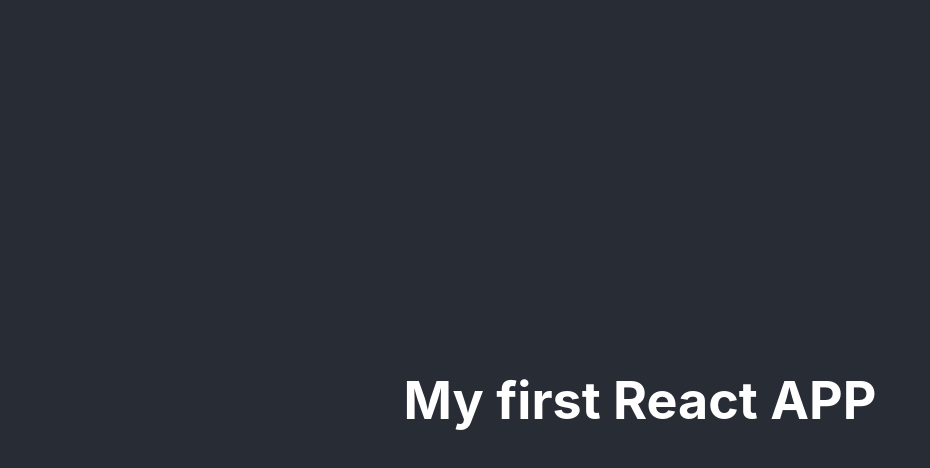
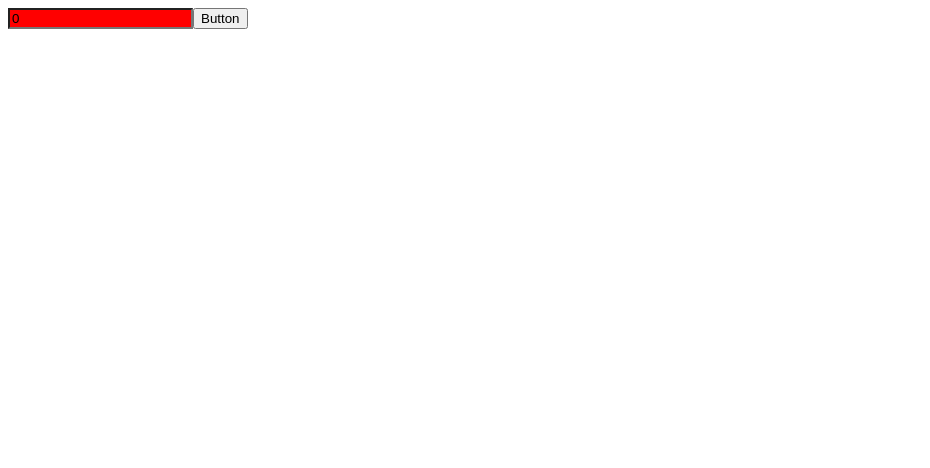
Before and after one commit to SimonGrchevski/OneCalcToComputeThemAll, a React (Create React App) app: page / in a window 1280 px wide. Shown: the top 468 px of the page, without its empty margins (0-930 px from the left). Built offline with nearby package versions, Linux system fonts and the light colour scheme.

Commit message:
Set the basic form of the components

```diff
--- a/package.json
+++ b/package.json
@@ -6,6 +6,7 @@
     "@testing-library/jest-dom": "^5.14.1",
     "@testing-library/react": "^11.2.7",
     "@testing-library/user-event": "^12.8.3",
+    "prop-types": "^15.7.2",
     "react": "^17.0.2",
     "react-dom": "^17.0.2",
     "react-scripts": "4.0.3",
@@ -49,6 +50,7 @@
     "stylelint": "^13.13.1",
     "stylelint-config-standard": "^21.0.0",
     "stylelint-csstree-validator": "^1.9.0",
-    "stylelint-scss": "^3.20.1"
+    "stylelint-scss": "^3.20.1",
+    "prop-types": "^15.6.1"
   }
 }
--- a/src/App.css
+++ /dev/null
@@ -1,39 +0,0 @@
-.App {
-  text-align: center;
-}
-
-.App-logo {
-  height: 40vmin;
-  pointer-events: none;
-}
-
-@media (prefers-reduced-motion: no-preference) {
-  .App-logo {
-    animation: App-logo-spin infinite 20s linear;
-  }
-}
-
-.App-header {
-  background-color: #282c34;
-  min-height: 100vh;
-  display: flex;
-  flex-direction: column;
-  align-items: center;
-  justify-content: center;
-  font-size: calc(10px + 2vmin);
-  color: white;
-}
-
-.App-link {
-  color: #61dafb;
-}
-
-@keyframes App-logo-spin {
-  from {
-    transform: rotate(0deg);
-  }
-
-  to {
-    transform: rotate(360deg);
-  }
-}
--- a/src/App.js
+++ /dev/null
@@ -1,13 +0,0 @@
-import './App.css';
-
-function App() {
-  return (
-    <div className="App">
-      <header className="App-header">
-        <h1>My first React APP</h1>
-      </header>
-    </div>
-  );
-}
-
-export default App;
--- /dev/null
+++ b/src/components/Button.js
@@ -0,0 +1,26 @@
+import React from 'react';
+import PropTypes from 'prop-types';
+
+export default class Button extends React.Component {
+  constructor(props) {
+    super(props);
+    this.state = {};
+  }
+
+  render() {
+    const { value, className } = this.props;
+    return (
+      <input
+        type="button"
+        value={value}
+        className={className}
+      />
+
+    );
+  }
+}
+
+Button.propTypes = {
+  value: PropTypes.string.isRequired,
+  className: PropTypes.string.isRequired,
+};
--- /dev/null
+++ b/src/components/Calculator.js
@@ -0,0 +1,19 @@
+import React from 'react';
+import Input from './input';
+import Button from './Button';
+
+export default class Calculator extends React.Component {
+  constructor(props) {
+    super(props);
+    this.state = {};
+  }
+
+  render() {
+    return (
+      <div>
+        <Input />
+        <Button value="Button" className="btn" />
+      </div>
+    );
+  }
+}
--- /dev/null
+++ b/src/components/input.js
@@ -0,0 +1,14 @@
+import React from 'react';
+
+export default class Input extends React.Component {
+  constructor(props) {
+    super(props);
+    this.state = {};
+  }
+
+  render() {
+    return (
+      <input type="text" className="calc-inp" value="0" />
+    );
+  }
+}
--- a/src/index.css
+++ b/src/index.css
@@ -1,27 +1,3 @@
-body {
-  margin: 0;
-  font-family:
-    -apple-system,
-    BlinkMacSystemFont,
-    'Segoe UI',
-    'Roboto',
-    'Oxygen',
-    'Ubuntu',
-    'Cantarell',
-    'Fira Sans',
-    'Droid Sans',
-    'Helvetica Neue',
-    sans-serif;
-  -webkit-font-smoothing: antialiased;
-  -moz-osx-font-smoothing: grayscale;
+.calc-inp {
+  background: red;
 }
-
-code {
-  font-family:
-    source-code-pro,
-    Menlo,
-    Monaco,
-    Consolas,
-    'Courier New',
-    monospace;
-}
--- a/src/index.js
+++ b/src/index.js
@@ -1,17 +1,6 @@
-import React from 'react';
+// import React from 'react';
 import ReactDOM from 'react-dom';
 import './index.css';
-import App from './App';
-import reportWebVitals from './reportWebVitals';
+import Calculator from './components/Calculator';
 
-ReactDOM.render(
-  <React.StrictMode>
-    <App />
-  </React.StrictMode>,
-  document.getElementById('root'),
-);
-
-// If you want to start measuring performance in your app, pass a function
-// to log results (for example: reportWebVitals(console.log))
-// or send to an analytics endpoint. Learn more: https://bit.ly/CRA-vitals
-reportWebVitals();
+ReactDOM.render(<Calculator />, document.querySelector('#root'));
--- a/src/reportWebVitals.js
+++ /dev/null
@@ -1,15 +0,0 @@
-const reportWebVitals = (onPerfEntry) => {
-  if (onPerfEntry && onPerfEntry instanceof Function) {
-    import('web-vitals').then(({
-      getCLS, getFID, getFCP, getLCP, getTTFB,
-    }) => {
-      getCLS(onPerfEntry);
-      getFID(onPerfEntry);
-      getFCP(onPerfEntry);
-      getLCP(onPerfEntry);
-      getTTFB(onPerfEntry);
-    });
-  }
-};
-
-export default reportWebVitals;
```
Also changed, not shown: src/setupTests.js (deleted, +0 -5 lines), src/logo.svg (deleted), 1 other file (tests, documents, lock files or other folders).
